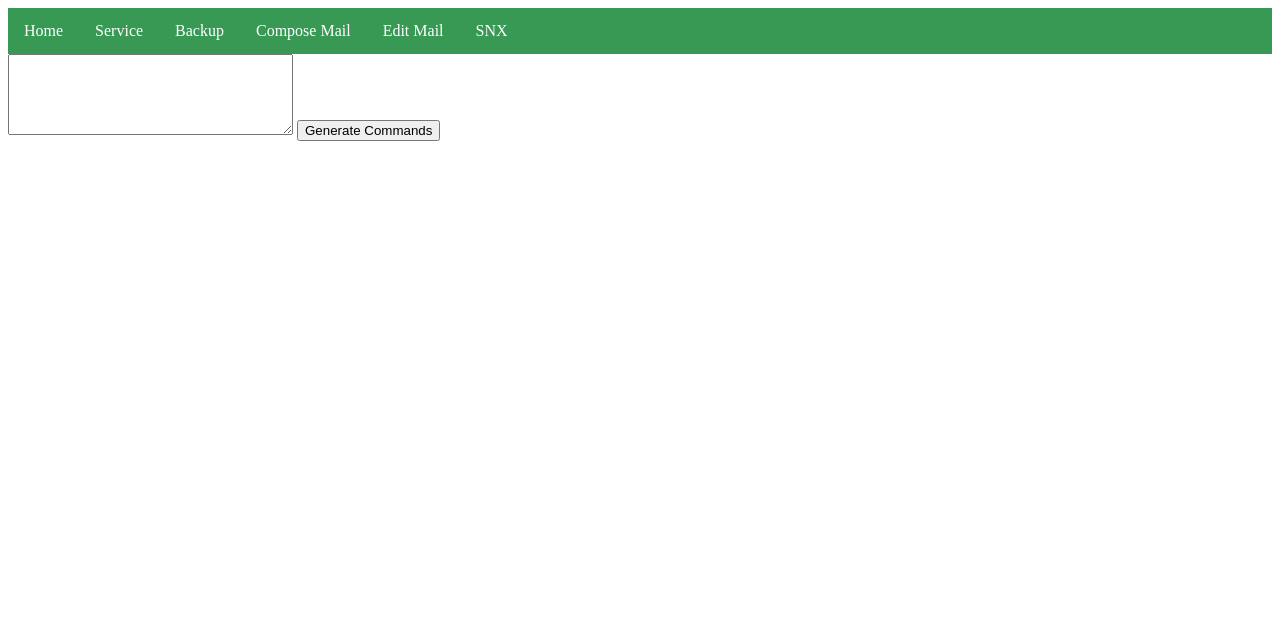
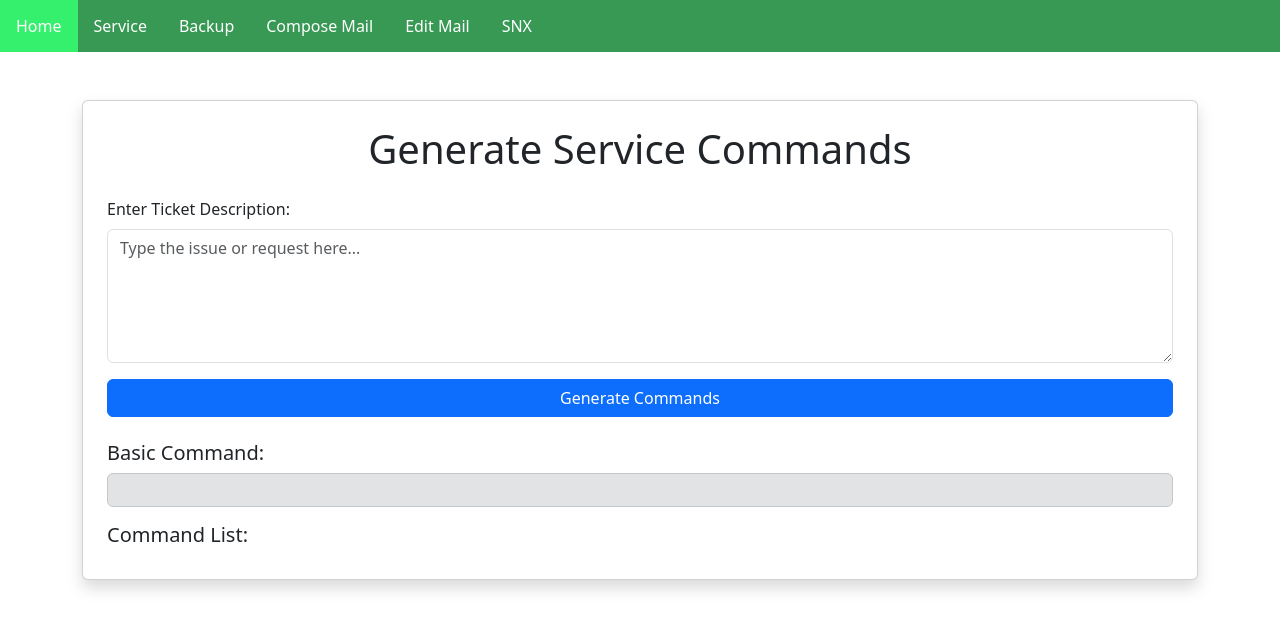
Before and after one commit to Voytek99/Voytek99.github.io, a plain HTML site: page service/service.html in a window 1280 px wide. Drawn offline with nearby package versions, Linux system fonts and the light colour scheme.

Commit message:
Service change

```diff
--- a/service/service.html
+++ b/service/service.html
@@ -1,18 +1,56 @@
 <!DOCTYPE html>
 <html lang="en">
 <head>
-    <meta charset="UTF-8">
-    <meta name="viewport" content="width=device-width, initial-scale=1.0">
-    <title>Service</title>
-    <script src="service.js" defer></script>
-    <script src="../loadExtra.js" defer></script>
+  <meta charset="UTF-8" />
+  <meta name="viewport" content="width=device-width, initial-scale=1.0" />
+  <title>Service</title>
+
+  <!-- Bootstrap CSS -->
+  <link
+    href="https://cdn.jsdelivr.net/npm/bootstrap@5.3.3/dist/css/bootstrap.min.css"
+    rel="stylesheet"
+  />
+
+  <!-- JavaScript files -->
+  <script src="service.js" defer></script>
+  <script src="../loadExtra.js" defer></script>
 </head>
 <body>
-    <div id="header-placeholder"></div>
-    <textarea id="inputTicket" name="inputTicket" rows="5" cols="33"></textarea>
-    <button onclick="classify()">Generate Commands</button>
-    <div id="basicCommand"></div>
-    <div id="commandList"></div>
+  <!-- Header Placeholder -->
+  <div id="header-placeholder"></div>
 
+  <!-- Main Content -->
+  <div class="container py-5">
+    <div class="card shadow p-4">
+      <h1 class="mb-4 text-center">Generate Service Commands</h1>
+
+      <div class="mb-3">
+        <label for="inputTicket" class="form-label">Enter Ticket Description:</label>
+        <textarea
+          class="form-control"
+          id="inputTicket"
+          name="inputTicket"
+          rows="5"
+          placeholder="Type the issue or request here..."></textarea>
+      </div>
+
+      <div class="d-grid mb-4">
+        <button class="btn btn-primary" onclick="classify()">Generate Commands</button>
+      </div>
+
+      <div>
+        <h5>Basic Command:</h5>
+        <div id="basicCommand" class="alert alert-secondary" role="alert"></div>
+      </div>
+
+      <div>
+        <h5>Command List:</h5>
+        <div id="commandList" class="list-group"></div>
+      </div>
+    </div>
+  </div>
+
+  <!-- Bootstrap JS Bundle (includes Popper) -->
+  <script src="https://cdn.jsdelivr.net/npm/bootstrap@5.3.3/dist/js/bootstrap.bundle.min.js"></script>
 </body>
 </html>
--- a/service/service.js
+++ b/service/service.js
@@ -30,7 +30,7 @@ const fan_fault = ["sh env fan", "show chassis fan", "sh logg | i FAN"];
 
 const firewall = [];
 
-// Function to copy text to clipboard
+
 function copyText(text) {
     navigator.clipboard.writeText(text).then(() => {
 
@@ -39,27 +39,19 @@ function copyText(text) {
     });
 }
 
-// Function to dynamically generate rows based on commands and append them to a given element
 function printRows(commands, element) {
     commands.forEach((car) => {
-        // Create a container div for each car
         const container = document.createElement('div');
         container.className = 'info-block';
 
-        // Create a button to copy the car name
         const button = document.createElement('button');
         button.className = 'copy-button';
         button.innerText = `${car}`;
 
-        // Set up the click event to copy the car name
         button.addEventListener('click', () => {
-            copyText(car);  // Copy car name
+            copyText(car);
         });
-
-        // Append the button to the container
         container.appendChild(button);
-
-        // Append the container to the specified element
         element.appendChild(container);
     });
 }
@@ -72,20 +64,17 @@ function classify(){
     commandList.innerHTML = '';
     const basicCommand = document.getElementById('basicCommand');
     basicCommand.innerHTML = '';
-    if(ticketArea.includes("PL.Network.ADE.BRIDGE") || ticketArea.includes("PL.Network.ADE.Highpriority")){
-        //scrapeTicket look check if bridge or higprio then
-        const IP_Address = findIPAddress(ticketArea);
-        const regular = [`connect ${IP_Address} -l`, 'PL.Network.ADE.NOC', "A913424"];
-        printRows(regular,basicCommand);
+    const IP_Address = findIPAddress(ticketArea);
+    const regular = [`connect ${IP_Address} -l`];
+    printRows(regular,basicCommand);
 
-    }
     if(ticketArea.includes("COLD_START")){
         printRows(cold_start, commandList);
     }
     if(ticketArea.includes("CPU_THRESHOLD")){
         printRows(cpu_threshold, commandList);
     }
-    if(ticketArea.includes("LRAD_FAILURE" || "LRAD_MULTIPLE")){
+    if(ticketArea.includes("LRAD_FAILURE") || ticketArea.includes("LRAD_MULIPLE")){
 
         const AP = findAP(ticketArea);
 
@@ -116,6 +105,27 @@ function classify(){
     if(ticketArea.includes("FAN_FAULT")){
         printRows(fan_fault, commandList);
     }
+    if(ticketArea.includes("PCT_ERROR_THRESHOLD")){
+        const port = findPortDescriptor(ticketArea);
+        const pct = [`show interface ${port} extensive`]
+        printRows(pct, commandList);
+    }
+    if(ticketArea.includes("Control_Connections_Downs")){
+        const con = ["show sdwan control connections"]
+        printRows(con, commandList);
+    }
+    if(ticketArea.includes("SPANTREE_ROOT_CHANGE")){
+
+        const port = findPortDescriptor(ticketArea);
+        const span = [`show spanning-tree bridge detail", "show spanning-tree interface brief", "show interface ${port}`];
+        printRows(span, commandList);
+    }
+    if(ticketArea.includes("BW_IN_THRESHOLD") || ticketArea.includes("BW_OUT_THRESHOLD")){
+        const item_name = findItemBW(ticketArea);
+        const bw = [`show int ${item_name}`]
+        printRows(bw, commandList);
+    }
+
     if(ticketArea.includes("Bahlsen") && (ticketArea.includes("FLAPPING_LINE")||ticketArea.includes("BAD_LINK"))){
 
         const b_port=findBahlsenPort(ticketArea);
@@ -137,7 +147,7 @@ function classify(){
                 }
                 if (trimmedLine === "Contact type") {
                     capturing = false;
-                    break; // Exit loop, as we found "Contact type"
+                    break;
                     }
                     if (capturing && trimmedLine.length > 0) {
                         company = trimmedLine;
@@ -153,47 +163,19 @@ function classify(){
               workgroup = matchGroup[1];
         }
 
-        if(ticketArea.includes("2 - High")){
-            priority = 2;
-            workgroup = "was";
-        }
-        if(ticketArea.includes("3 - Medium")){
-            priority = 3;
-        }
-        if(ticketArea.includes("4 - Low")){
-            priority = 4;
-        }
-
-
-        const regex = /\b(INC0\d+)\b/;
-        const ticketNumber = ticketArea.match(regex)[0];
-
-        const teamsMessage = "Ticket firewallowy leci do "+workgroup+"\nTicket: "+ticketNumber +"\nCustomer: "+ company + "\nPriority: " + priority;
-        const firewall = [workgroup, teamsMessage];
-        printRows(firewall, commandList);
     }
 }
 
 function findIPAddress(text) {
-    // Regular expression to match IP address
     const ipRegex = /\b\d{1,3}\.\d{1,3}\.\d{1,3}\.\d{1,3}\b/g;
-
-    // Use the regular expression to find IP addresses in the text
     const ipAddresses = text.match(ipRegex);
-
-    // Return the last IP address found, or a message if none found
     return ipAddresses ? ipAddresses[ipAddresses.length - 1] : 'No IP address found';
 }
 
 
 function findPortDescriptor(text) {
-    // Regular expression to match the port descriptor (e.g., ge-0/1/3)
     const portRegex = /\b(?:ge|xe|et|fe)-\d+\/\d+\/\d+\b/g;
-
-    // Use the regular expression to find port descriptors in the text
     const portMatches = text.match(portRegex);
-
-    // Return the first port descriptor found, or a message if none found
     return portMatches ? portMatches[0] : 'No port descriptor found';
 }
 
@@ -205,13 +187,14 @@ function findAP(text){
     return deviceName;
 }
 
+function findItemBW(text) {
+    const regex = /ItemName:\s*(\S+)/;
+    const match = text.match(regex);
+    return match ? match[1] : 'No interface found';
+}
+
 function findBahlsenPort(text){
- // Regular expression to match the port descriptor (e.g., gr-0/0/0.4010)
     const portRegex = /\bgr-\d+\/\d+\/\d+\.\d+\b/g;
-
-    // Use the regular expression to find port descriptors in the text
     const portMatches = text.match(portRegex);
-
-    // Return the first port descriptor found, or a message if none found
     return portMatches ? portMatches[0] : 'No port descriptor found';
 }
```
